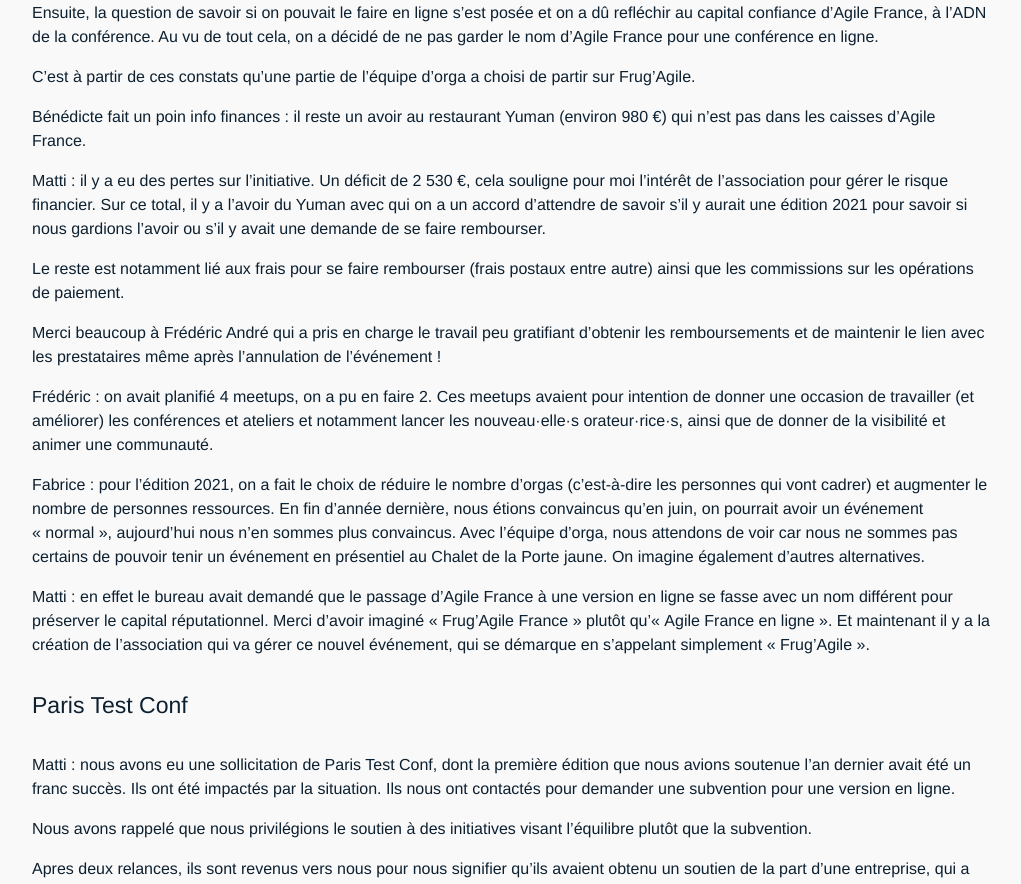
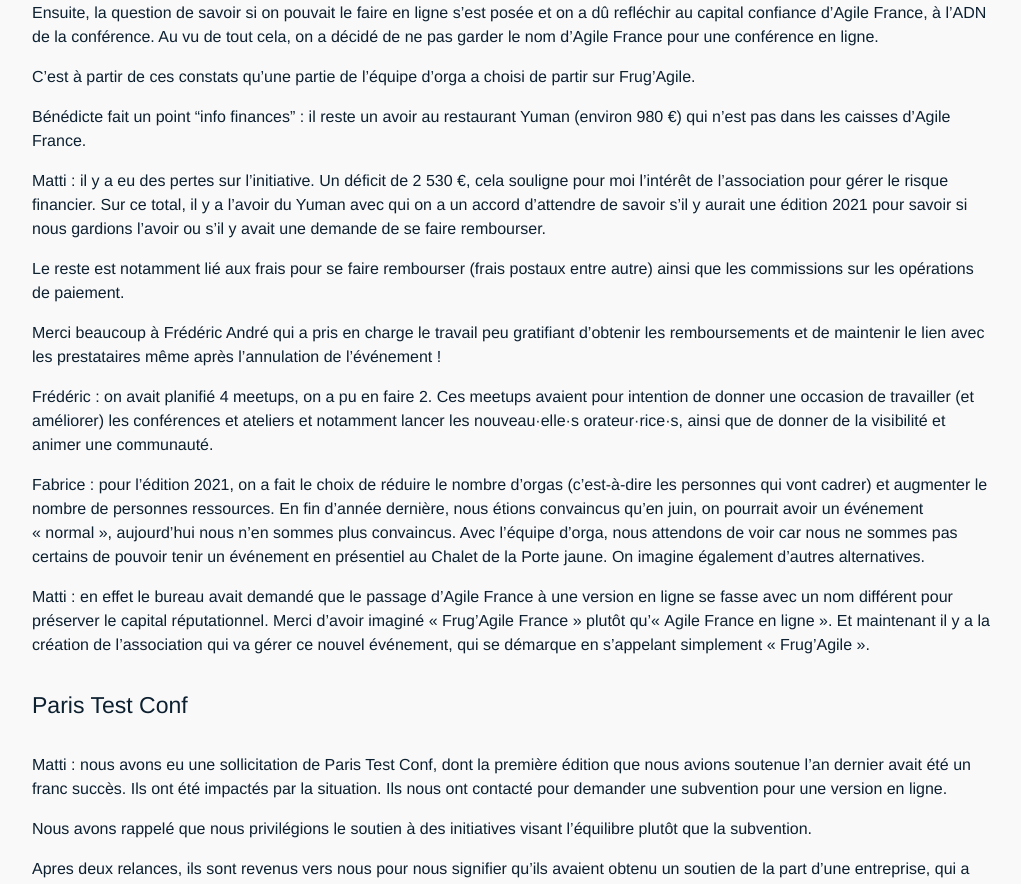
Before and after one commit to AgileFrance/AgileFrance.github.io, a Jekyll site: the page built from _assemblee_generale/2021-02-17.md, in a window 1280 px wide and 1400 px high, scrolled down 2427 px. Shown: the part 152-1036 px from the top of the window, without its empty margins (128-1149 px from the left). Built offline with Jekyll 4.4.1, drawn with Linux system fonts in a browser that asks for light colours; comment, search, counter and statistics services are not loaded; some of the changed text lies outside the part shown.

Commit message:
Update 2021-02-17.md

```diff
--- a/_assemblee_generale/2021-02-17.md
+++ b/_assemblee_generale/2021-02-17.md
@@ -91,7 +91,7 @@
 
 C'est à partir de ces constats qu'une partie de l'équipe d'orga a choisi de partir sur Frug'Agile.
 
-Bénédicte fait un poin info finances : il reste un avoir au restaurant Yuman (environ 980 €) qui n'est pas dans les caisses d'Agile France.
+Bénédicte fait un point "info finances" : il reste un avoir au restaurant Yuman (environ 980 €) qui n'est pas dans les caisses d'Agile France.
 
 Matti : il y a eu des pertes sur l'initiative. Un déficit de 2 530 €, cela souligne pour moi l'intérêt de l'association pour gérer le risque financier. Sur ce total, il y a l'avoir du Yuman avec qui on a un accord d'attendre de savoir s'il y aurait une édition 2021 pour savoir si nous gardions l'avoir ou s'il y avait une demande de se faire rembourser.
 
@@ -107,7 +107,7 @@
 
 #### Paris Test Conf
 
-Matti : nous avons eu une sollicitation de Paris Test Conf, dont la première édition que nous avions soutenue l'an dernier avait été un franc succès. Ils ont été impactés par la situation. Ils nous ont contactés pour demander une subvention pour une version en ligne.
+Matti : nous avons eu une sollicitation de Paris Test Conf, dont la première édition que nous avions soutenue l'an dernier avait été un franc succès. Ils ont été impactés par la situation. Ils nous ont contacté pour demander une subvention pour une version en ligne.
 
 Nous avons rappelé que nous privilégions le soutien à des initiatives visant l'équilibre plutôt que la subvention.
 
```
Also changed, not shown: other parts of _assemblee_generale/2021-02-17.md (+8 -8 lines).
